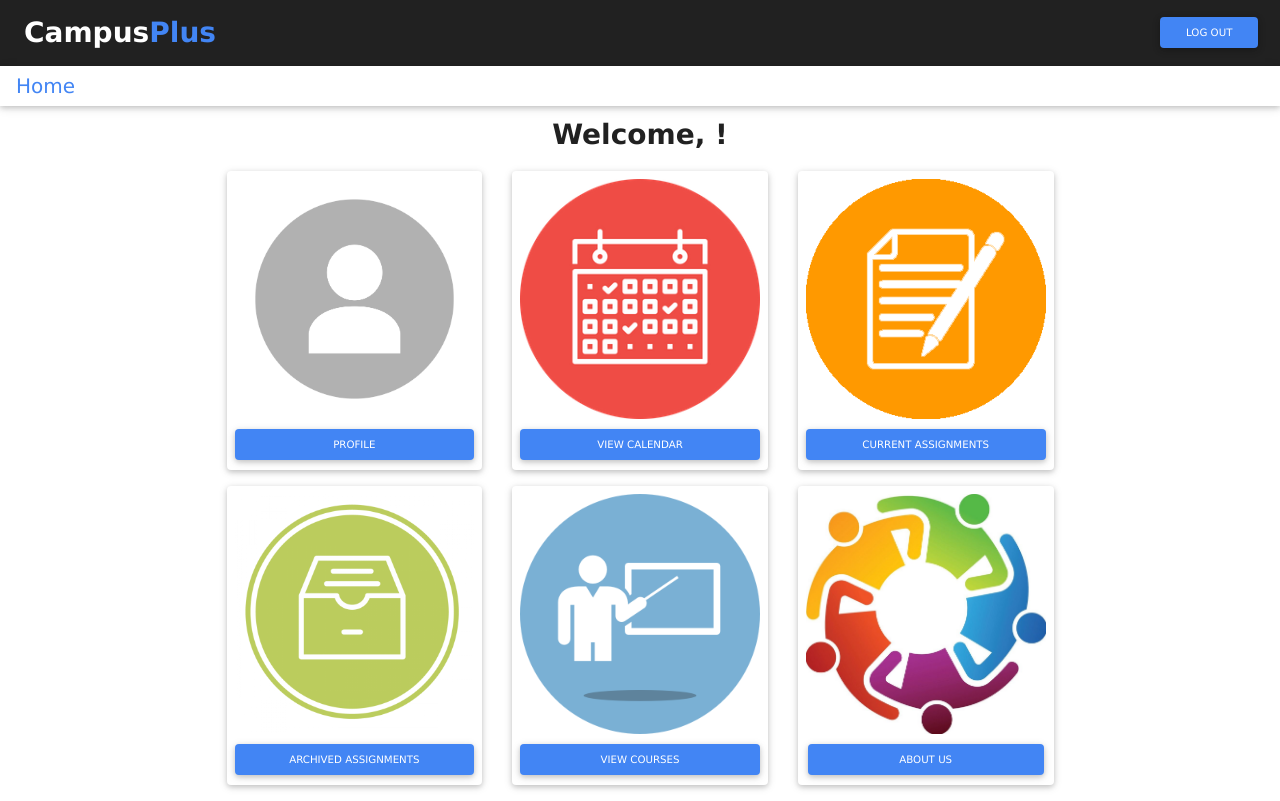
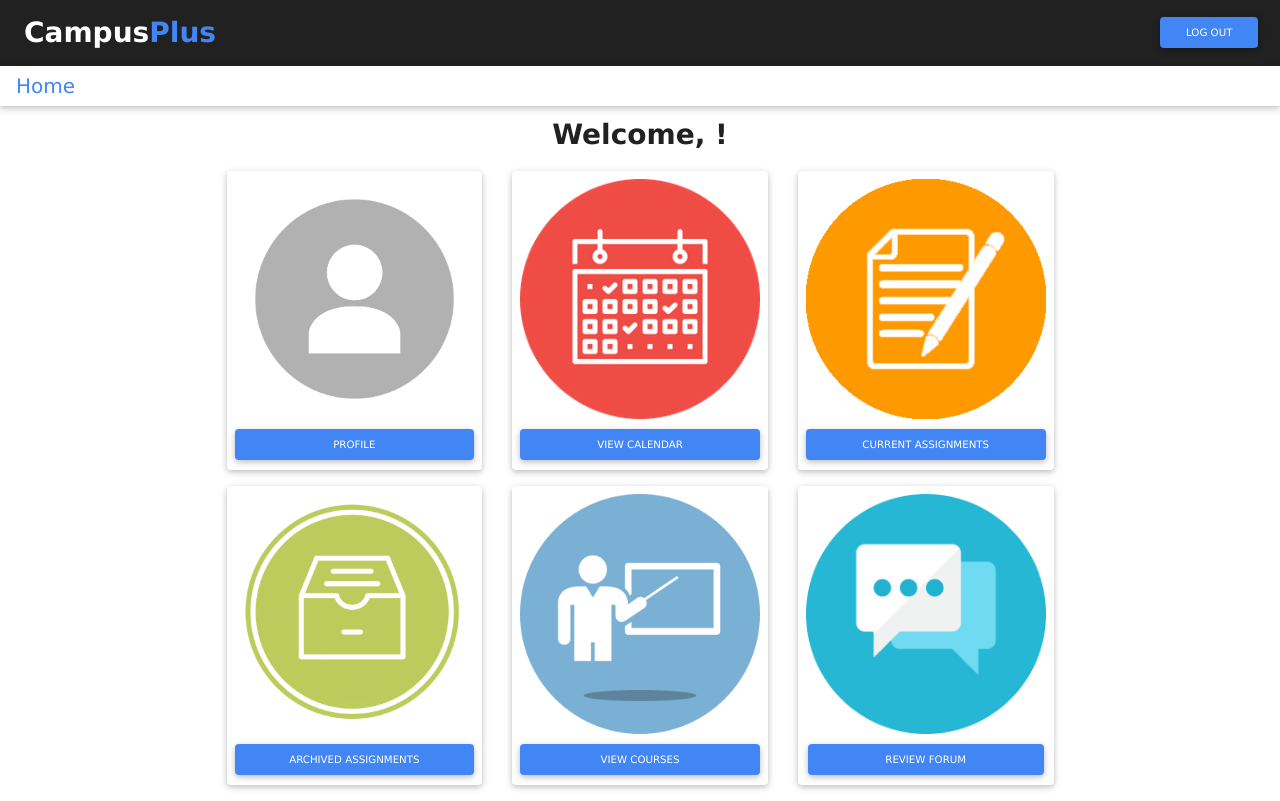
Before and after one commit to luisegarduno/CampusPlus, a React (Create React App) app in the folder frontend/: page /home in a window 1280 px wide. Built offline with nearby package versions, Linux system fonts and the light colour scheme.

Commit message:
Minor Changes

```diff
--- a/frontend/src/app/GuestHome.jsx
+++ b/frontend/src/app/GuestHome.jsx
@@ -33,8 +33,10 @@ export class GuestHome extends React.Component {
                         <button className="btn btn-primary text-white btn-sm rounded" onClick={() => this.props.history.push("/courselist")}>Courses Offered</button>
                 </div>
                 <div className="p-1 card h-100 w-100">
-                    <img src="/people.jpg" className="p-2 img-fluid card-img-top" alt="..."/>
-                    <button className="btn btn-primary text-white btn-sm rounded" onClick={() => this.props.history.push("/guestAboutUs")}>AboutUs</button>
+                    <img src="/forum.png" className="p-2 img-fluid card-img-top" alt="..."/>
+                    <button className="btn btn-primary text-white btn-sm rounded" onClick={() => this.props.history.push("/forum")}>Course Forum</button>
+                    {/* <img src="/people.jpg" className="p-2 img-fluid card-img-top" alt="..."/>
+                    <button className="btn btn-primary text-white btn-sm rounded" onClick={() => this.props.history.push("/guestAboutUs")}>AboutUs</button>  */}
                 </div>
              </div>
              </form>
--- a/frontend/src/app/Home.jsx
+++ b/frontend/src/app/Home.jsx
@@ -58,8 +58,10 @@ export class Home extends React.Component {
                         <button className="btn btn-primary mx-md-1 text-white btn-sm rounded" onClick={() => this.props.history.push("/courses")}>View Courses</button>
                 </div>
                 <div className="p-1 card h-100 w-100">
-                    <img src="/people.jpg" className="p-1 img-fluid card-img-top" alt="..."/>
-                        <button className="btn btn-primary text-white btn-sm rounded overflow-hidden" onClick={() => this.props.history.push("/aboutUs")}>About Us</button>
+                    <img src="/forum.png" className="p-1 img-fluid card-img-top" alt="..."/>
+                    <button className="btn btn-primary text-white btn-sm rounded overflow-hidden" onClick={() => this.props.history.push("/forum")}>Review Forum</button>
+                    {/* <img src="/people.jpg" className="p-1 img-fluid card-img-top" alt="..."/>
+                    <button className="btn btn-primary text-white btn-sm rounded overflow-hidden" onClick={() => this.props.history.push("/aboutUs")}>About Us</button> */}
                 </div>
              </div>
              </form>
```
Also changed, not shown: 1 other file (tests, documents, lock files or other folders).
